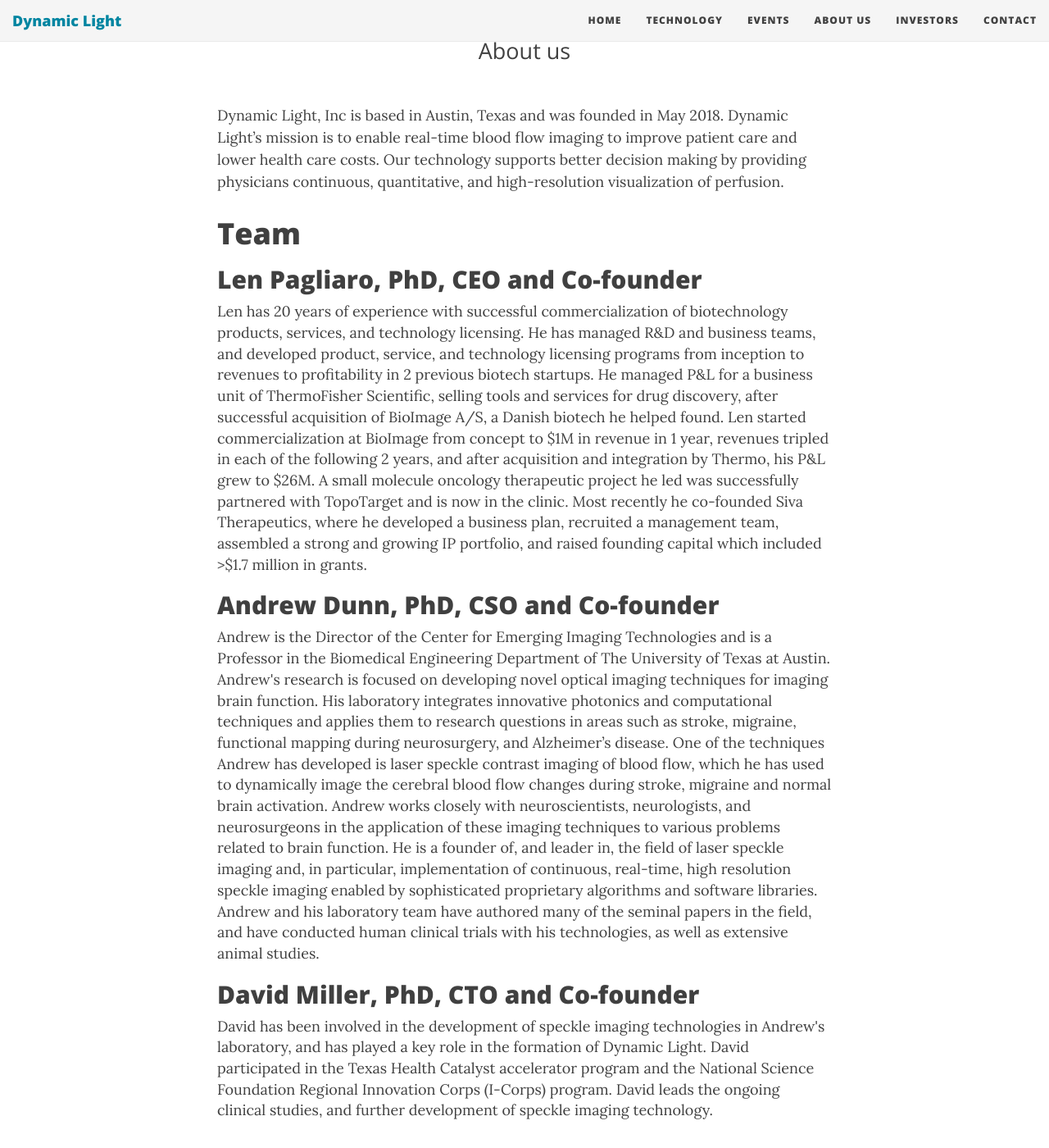
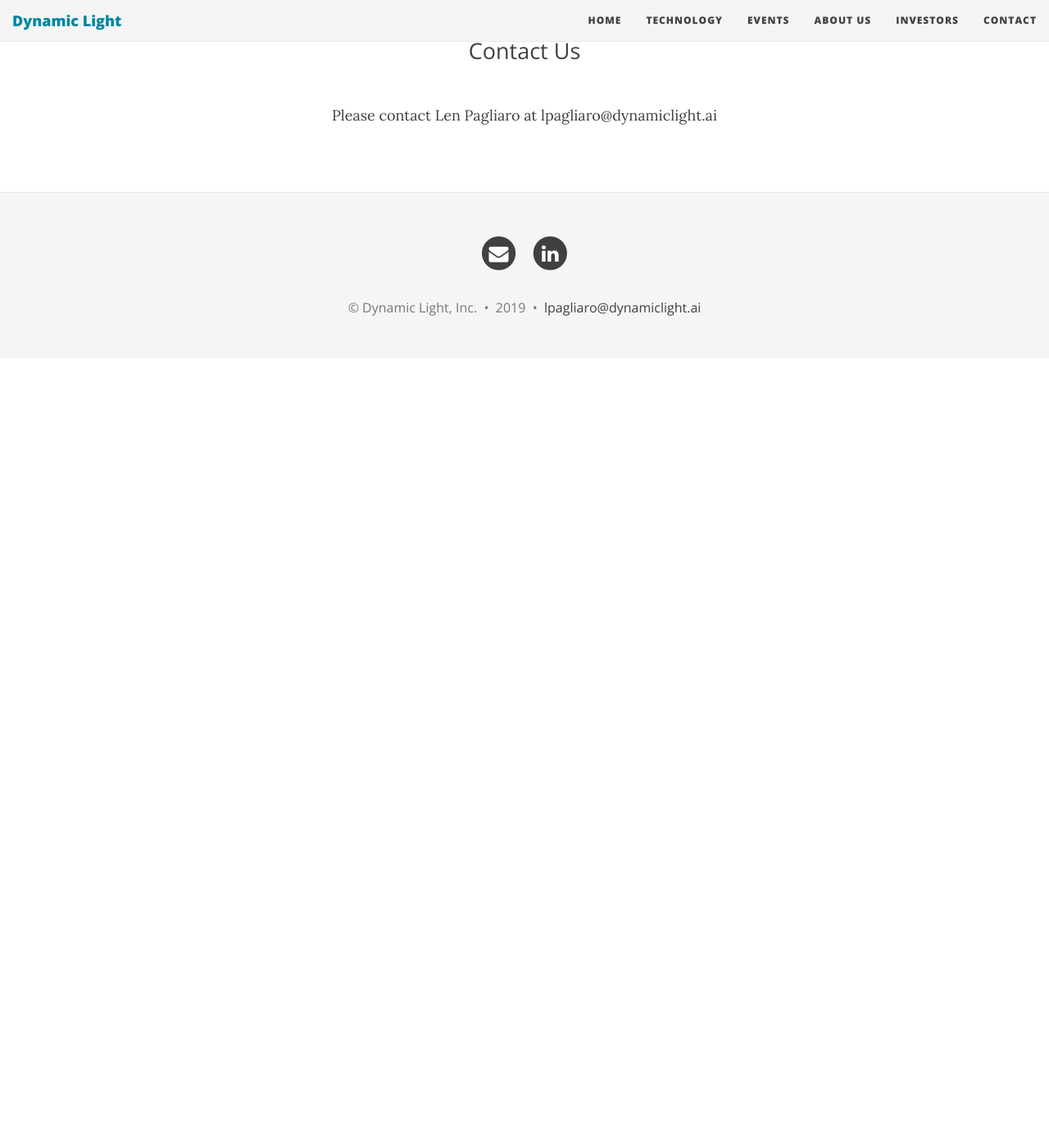
Before and after one commit to Dynamic-Light/millerd8.github.io, a Jekyll site: the page built from contact.md, in a window 1280 px wide and 1400 px high, scrolled down 205 px. Shown: the whole window at 82% size. Built offline with Jekyll 4.4.1, drawn with Linux system fonts in a browser that asks for light colours; nearby versions of some CDN libraries; after the commit the page ends 900 px from its top, so only the background shows below that; some of the changed text lies outside the part shown.

Commit message:
Update contact.md

```diff
--- a/contact.md
+++ b/contact.md
@@ -1,24 +1,10 @@
 ---
 layout: page
 title: Dynamic Light
-subtitle: About us
+subtitle: Contact Us
 ---
 <div>
-<p>
-	Dynamic Light, Inc is based in Austin, Texas and was founded in May 2018. Dynamic Light’s mission is to enable real-time blood flow imaging to improve patient care and lower health care costs.  Our technology supports better decision making by providing physicians continuous, quantitative, and high-resolution visualization of perfusion.
+    <p style="text-align: center;">
+Please contact Len Pagliaro at lpagliaro@dynamiclight.ai
     </p>
-    <p>
-	<h1> Team </h1>
-			<h2> Len Pagliaro, PhD, CEO and Co-founder </h2>
-Len has 20 years of experience with successful commercialization of biotechnology products, services, and technology licensing. He has managed R&D and business teams, and developed product, service, and technology licensing programs from inception to revenues to profitability in 2 previous biotech startups.  He managed P&L for a business unit of ThermoFisher Scientific, selling tools and services for drug discovery, after successful acquisition of BioImage A/S, a Danish biotech he helped found. Len started commercialization at BioImage from concept to $1M in revenue in 1 year, revenues tripled in each of the following 2 years, and after acquisition and integration by Thermo, his P&L grew to $26M.  A small molecule oncology therapeutic project he led was successfully partnered with TopoTarget and is now in the clinic.  Most recently he co-founded Siva Therapeutics, where he developed a business plan, recruited a management team, assembled a strong and growing IP portfolio, and raised founding capital which included >$1.7 million in grants.
-	<br>
-			<h2> Andrew Dunn, PhD, CSO and Co-founder </h2>
-Andrew is the Director of the Center for Emerging Imaging Technologies and is a Professor in the Biomedical Engineering Department of The University of Texas at Austin.  Andrew's research is focused on developing novel optical imaging techniques for imaging brain function.  His laboratory integrates innovative photonics and computational techniques and applies them to research questions in areas such as stroke, migraine, functional mapping during neurosurgery, and Alzheimer’s disease. One of the techniques Andrew has developed is laser speckle contrast imaging of blood flow, which he has used to dynamically image the cerebral blood flow changes during stroke, migraine and normal brain activation.  Andrew works closely with neuroscientists, neurologists, and neurosurgeons in the application of these imaging techniques to various problems related to brain function. He is a founder of, and leader in, the field of laser speckle imaging and, in particular, implementation of continuous, real-time, high resolution speckle imaging enabled by sophisticated proprietary algorithms and software libraries.  Andrew and his laboratory team have authored many of the seminal papers in the field, and have conducted human clinical trials with his technologies, as well as extensive animal studies.
-	<br>
-			<h2> David Miller, PhD, CTO and Co-founder </h2>
-David has been involved in the development of speckle imaging technologies in Andrew's laboratory, and has played a key role in the formation of Dynamic Light. David participated in the Texas Health Catalyst accelerator program and the National Science Foundation Regional Innovation Corps (I-Corps) program. David leads the ongoing clinical studies, and further development of speckle imaging technology.
-    </p>
-    	<h1> Directors </h1>
-			<h2> Tony Manuel, MD, MMM </h2>
-Tony servies as an anesthesiologist with the Capital Anesthesiology Association, and holds leadership positions including President of the Network Medical Staff, Seton Healthcare Family of Hospitals in Austin, and Chair of the Department Faculty Council at University of Texas Dell Medical School in Austin. Tony received his MD degree from the University of Texas Health Science Center in Houston, and more recently a Master’s in Medical Management from Carnegie Mellon University in Pittsburgh.
 </div>
```
